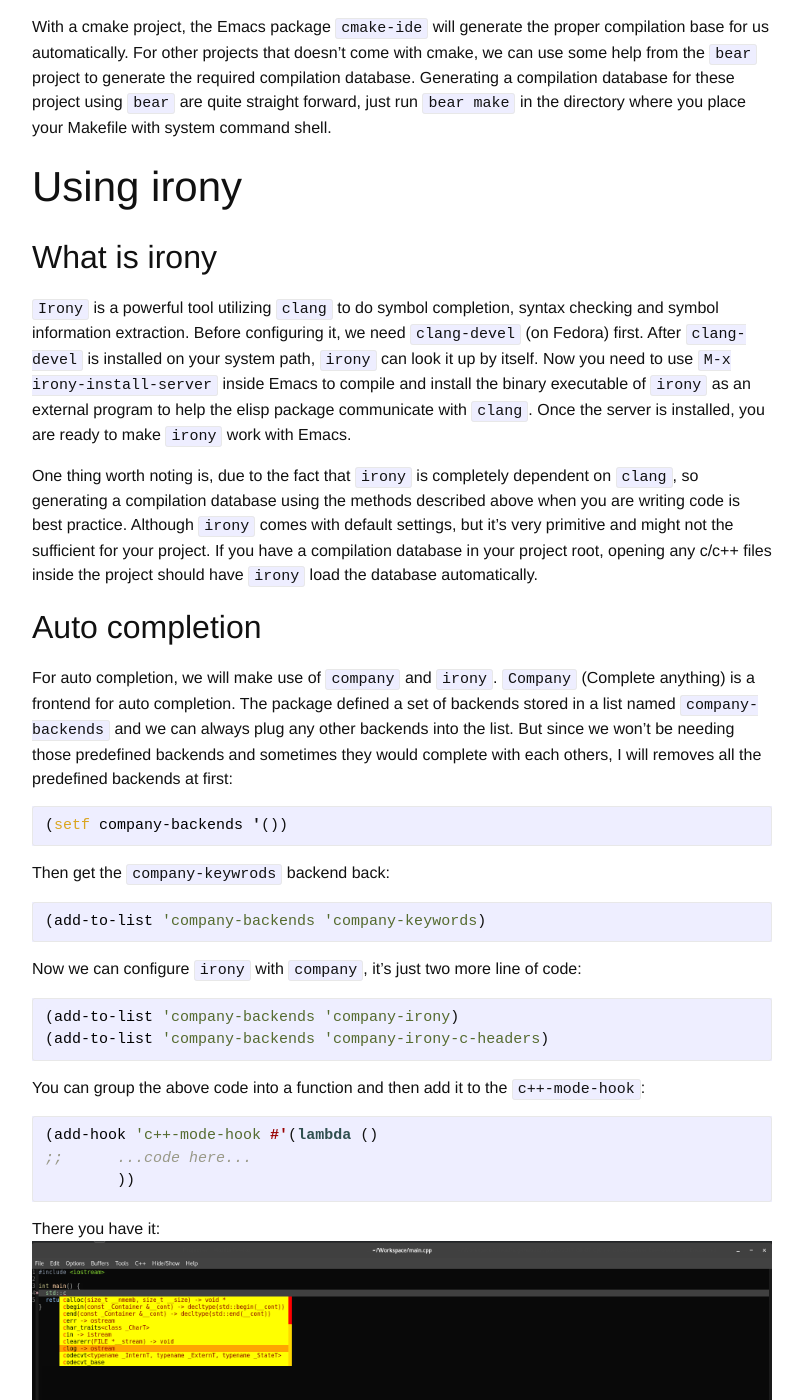
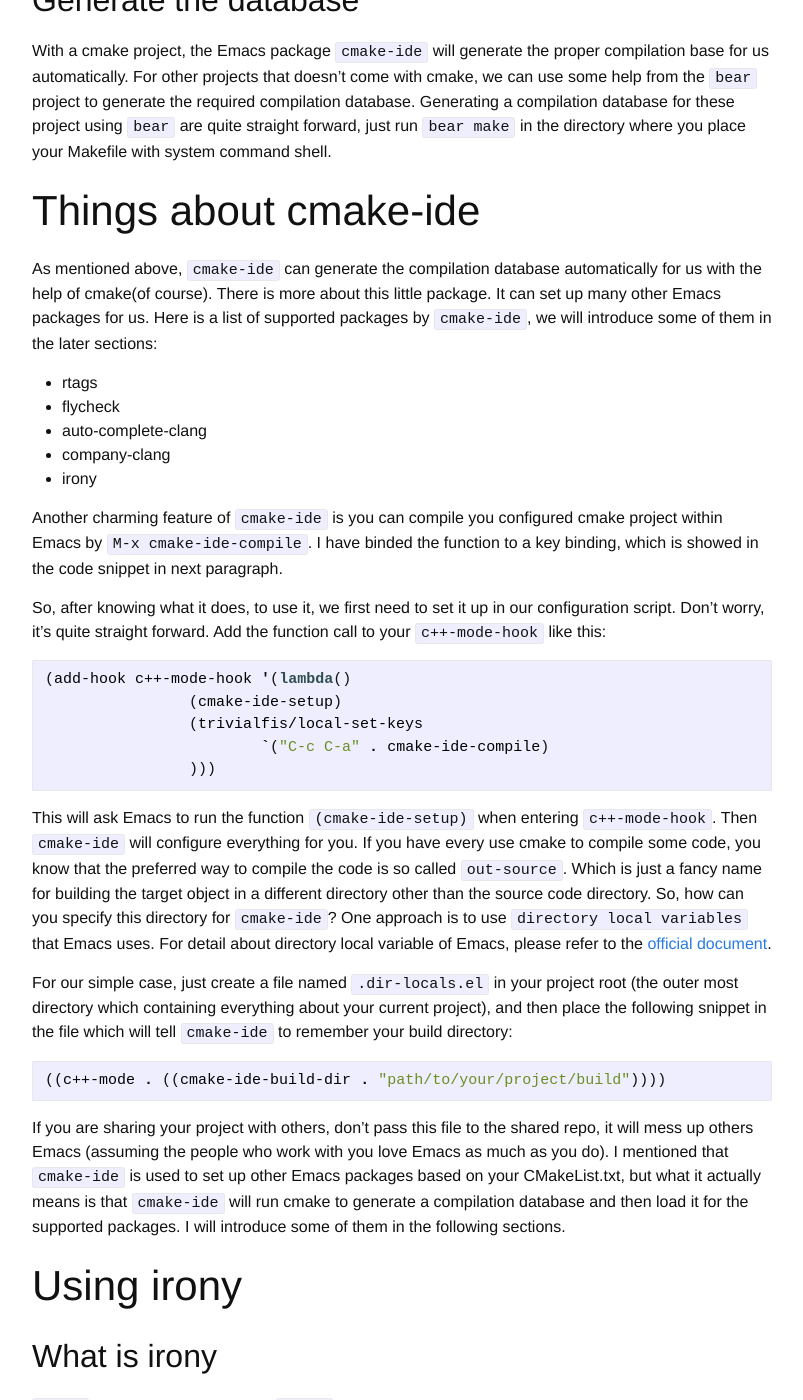
Before and after one commit to trivialfis/trivialfis.github.io, a Jekyll site: the page built from _posts/2017-08-02-C|C++ Development Environment on Emacs.md, in a window 1280 px wide and 1400 px high, scrolled down 4892 px. Shown: the whole window, without its empty margins (238-1041 px from the left). Built offline with Jekyll 4.4.1, drawn with Linux system fonts in a browser that asks for light colours; some of the changed text lies outside the part shown.

Commit message:
Add cmake-ide introduction to the emacs post

````diff
--- a/_posts/2017-08-02-C|C++ Development Environment on Emacs.md
+++ b/_posts/2017-08-02-C|C++ Development Environment on Emacs.md
@@ -16,6 +16,7 @@
 - [Generating compilation database](#orgbd54f0d)
   - [What is compilation database](#orgdd8d1c2)
   - [Generate the database](#orgdbe0275)
+- [Things about cmake-ide](#cmake-ide)
 - [Using irony](#org5720fa8)
   - [What is irony](#org01604bc)
   - [Auto completion](#orgbbb15e6)
@@ -190,6 +191,35 @@
 
 With a cmake project, the Emacs package `cmake-ide` will generate the proper compilation base for us automatically. For other projects that doesn't come with cmake, we can use some help from the `bear` project to generate the required compilation database. Generating a compilation database for these project using `bear` are quite straight forward, just run `bear make` in the directory where you place your Makefile with system command shell.
 
+<a id="cmake-ide"></a>
+
+# Things about cmake-ide
+
+As mentioned above, `cmake-ide` can generate the compilation database automatically for us with the help of cmake(of course). There is more about this little package. It can set up many other Emacs packages for us. Here is a list of supported packages by `cmake-ide`, we will introduce some of them in the later sections:
+
+-   rtags
+-   flycheck
+-   auto-complete-clang
+-   company-clang
+-   irony
+
+Another charming feature of `cmake-ide` is you can compile you configured cmake project within Emacs by `M-x cmake-ide-compile`. I have binded the function to a key binding, which is showed in the code snippet in next paragraph.
+
+So, after knowing what it does, to use it, we first need to set it up in our configuration script. Don't worry, it's quite straight forward. Add the function call to your `c++-mode-hook` like this:
+```emacs-lisp
+(add-hook c++-mode-hook '(lambda()
+		(cmake-ide-setup)
+		(trivialfis/local-set-keys
+			`("C-c C-a" . cmake-ide-compile)
+		)))
+```
+This will ask Emacs to run the function `(cmake-ide-setup)` when entering `c++-mode-hook`. Then `cmake-ide` will configure everything for you. If you have every use cmake to compile some code, you know that the preferred way to compile the code is so called `out-source`. Which is just a fancy name for building the target object in a different directory other than the source code directory. So, how can you specify this directory for `cmake-ide`? One approach is to use `directory local variables` that Emacs uses. For detail about directory local variable of Emacs, please refer to the [official document](https://www.gnu.org/software/emacs/manual/html_node/elisp/Directory-Local-Variables.html).
+
+For our simple case, just create a file named `.dir-locals.el` in your project root (the outer most directory which containing everything about your current project), and then place the following snippet in the file which will tell `cmake-ide` to remember your build directory:
+```emacs-lisp
+((c++-mode . ((cmake-ide-build-dir . "path/to/your/project/build"))))
+```
+If you are sharing your project with others, don't pass this file to the shared repo, it will mess up others Emacs (assuming the people who work with you love Emacs as much as you do). I mentioned that `cmake-ide` is used to set up other Emacs packages based on your CMakeList.txt, but what it actually means is that `cmake-ide` will run cmake to generate a compilation database and then load it for the supported packages. I will introduce some of them in the following sections.
 
 <a id="org5720fa8"></a>
 
@@ -374,7 +404,9 @@
   (trivialfis/local-set-keys
    '(
      ("M-."     .  rtags-find-symbol-at-point)
-     ("M-,"     .  rtags-find-references-at-point)
+	 ("M-?"     .  rtags-find-references-at-point)
+     ("M-,"     .  rtags-location-stack-back)
+     ("C-,"   .    rtags-location-stack-forward)
      ("C-c r r" .  rtags-rename-symbolrtags-next-match)
      ))
   (add-hook 'kill-emacs-hook 'rtags-quit-rdm))
@@ -596,7 +628,7 @@
 
 <!--  LocalWords:  bundler rebar scons sbt lein darcs VCS cmake cpp
  -->
-<!--  LocalWords:  Srefactor img RealGUD github IDE flycheck ecb
+<!--  LocalWords:  Srefactor img RealGUD github IDE flycheck ecb txt
  -->
-<!--  LocalWords:  eldoc
+<!--  LocalWords:  eldoc CMakeList repo dir ide rtags
  -->
--- a/_sass/minima/_layout.scss
+++ b/_sass/minima/_layout.scss
@@ -5,6 +5,7 @@
   border-top: 5px solid $grey-color-dark;
   border-bottom: 1px solid $grey-color-light;
   min-height: $spacing-unit * 1.865;
+  // background-color: black;
 
   // Positioning context for the mobile navigation icon
   position: relative;
@@ -17,10 +18,11 @@
   letter-spacing: -1px;
   margin-bottom: 0;
   float: left;
-
+  // color: "#000000";
   &,
   &:visited {
-    color: $grey-color-dark;
+      color: $grey-color-dark;
+      // color: "#000000"
   }
 }
 
@@ -108,6 +110,8 @@
 .site-footer {
   border-top: 1px solid $grey-color-light;
   padding: $spacing-unit 0;
+  // color: $grey-color-light;
+  // background-color: black;
 }
 
 .footer-heading {
@@ -176,7 +180,8 @@
  * Page content
  */
 .page-content {
-  padding: $spacing-unit 0;
+    padding: $spacing-unit 0;
+    // margin-bottom: $spacing-unit;
 }
 
 .page-heading {
````
